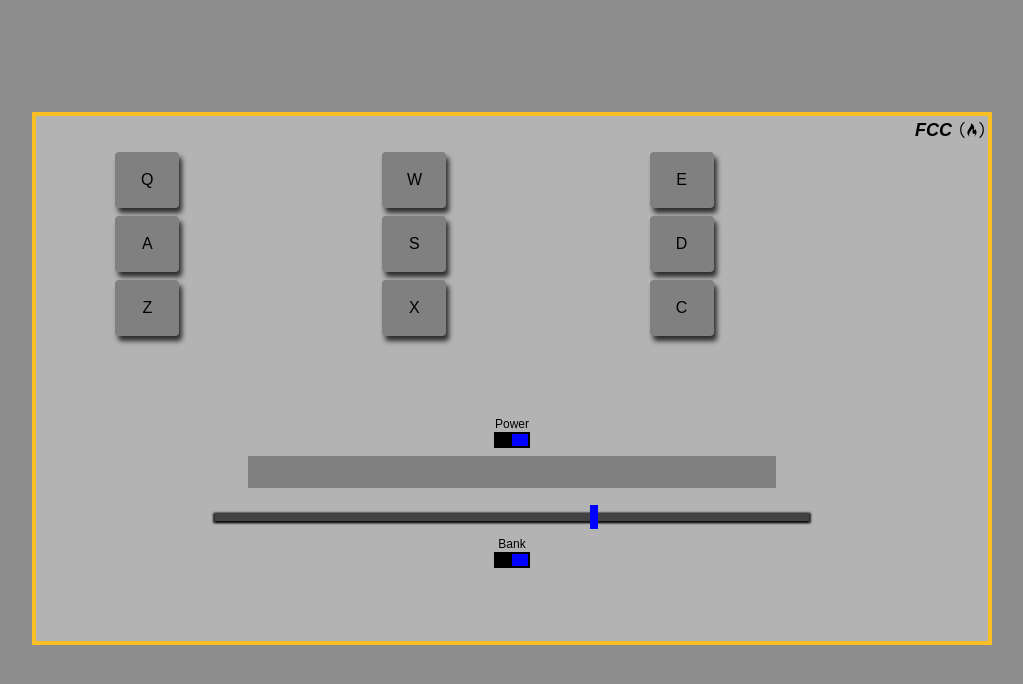
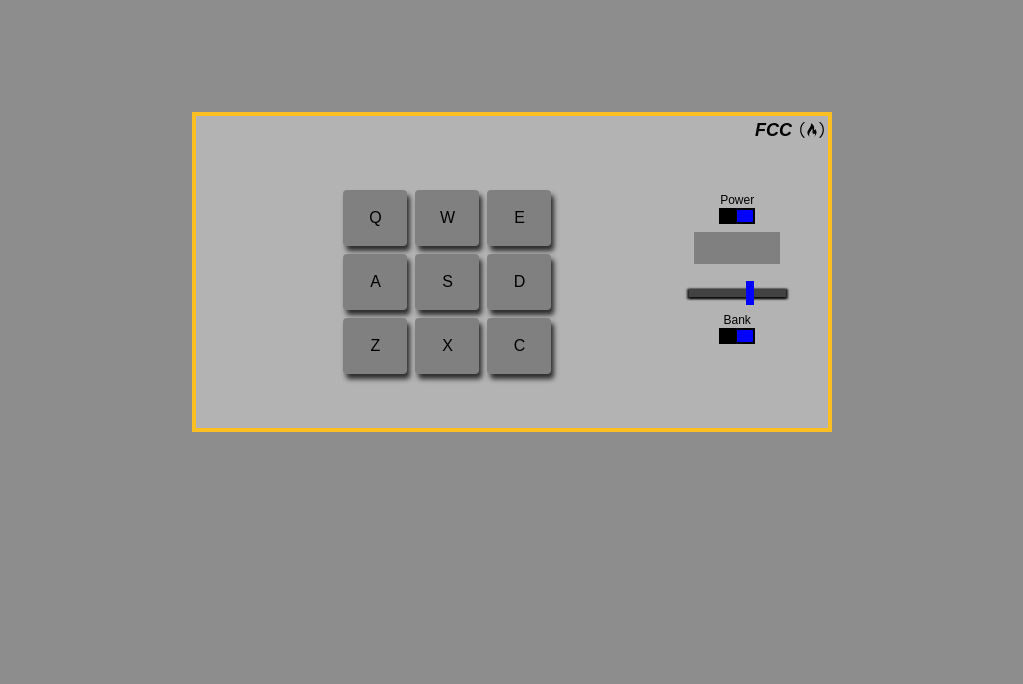
Before and after one commit to bbaterdene-gh/fcc-drum-machine, a React (Create React App) app: page / in a window 1280 px wide. Shown: the top 684 px of the page, without its empty margins (128-1151 px from the left). Built offline with nearby package versions, Linux system fonts and the light colour scheme.

Commit message:
responsive design

```diff
--- a/src/App.tsx
+++ b/src/App.tsx
@@ -2,7 +2,7 @@ import { Drum } from './components/Drum';
 
 function App() {
   return (
-    <div className="App bg-suva-grey w-full h-full absolute font-russo-one">
+    <div className="App bg-suva-grey w-full h-full absolute font-russo-one min-w-sm">
       <Drum />
     </div>
   );
--- a/src/components/Drum.tsx
+++ b/src/components/Drum.tsx
@@ -6,14 +6,14 @@ import { DrumPad } from './DrumPad'
 
 export const Drum = () => {
   return (
-    <div className="h-4/6 border-4 w-9/12 m-auto mt-28 border-yellow-400 bg-dark-gray">
+    <div className="h-4/6 md:h-80 border-4 w-9/12 md:w-124 m-auto mt-28 border-yellow-400 bg-dark-gray">
       <div className="flex justify-end items-center italic font-bold mb-2">
         <span className="text-lg">FCC</span>
         <span className="inline text-2xl pl-2 pr-1">
           <FaFreeCodeCamp />
         </span>
       </div>
-      <div className="w-10/12 m-auto flex flex-col h-5/6">
+      <div className="w-60 md:w-11/12 m-auto flex flex-col h-5/6 md:flex-row">
         <DrumPad />
         <DrumControl />
       </div>
--- a/src/components/DrumControl.tsx
+++ b/src/components/DrumControl.tsx
@@ -34,7 +34,7 @@ export const DrumControl = () => {
   }, [kit, dispatch])
 
   return (
-    <div className="mt-20 text-center">
+    <div className="mt-20 md:mt-10 text-center md:ml-auto">
       <div className="flex flex-col items-center">
         <span className="text-xs">Power</span>
         <div className="select-none relative w-9" onClick={handlePower}>
--- a/src/components/DrumPad.tsx
+++ b/src/components/DrumPad.tsx
@@ -8,7 +8,7 @@ export const DrumPad = () => {
   const bankHeater = useAppSelector(selectBankHeater)
 
   return (
-    <div className="grid grid-cols-3 grid-rows-3 gap-2">
+    <div className="grid grid-cols-3 grid-rows-3 gap-2 md:ml-auto md:my-auto">
       {(() => {
         switch(kit) {
           case 'smooth-piano-kit':
--- a/tailwind.config.js
+++ b/tailwind.config.js
@@ -2,6 +2,9 @@ module.exports = {
   purge: ['./src/**/*.{js,jsx,ts,tsx}', './public/index.html'],
   darkMode: false, // or 'media' or 'class'
   theme: {
+    minWidth: {
+      'sm': '23rem',
+    },
     extend: {
       colors: {
         'suva-grey': '#8d8d8d',
@@ -10,6 +13,10 @@ module.exports = {
         'charcoal': '#424242',
         'blue': '#0000ff',
       },
+      width: {
+        '110': '34rem',
+        '124': '40rem',
+      }
     },
     fontFamily: {
       'russo-one': ['Russo One', 'sans-serif'],
```
